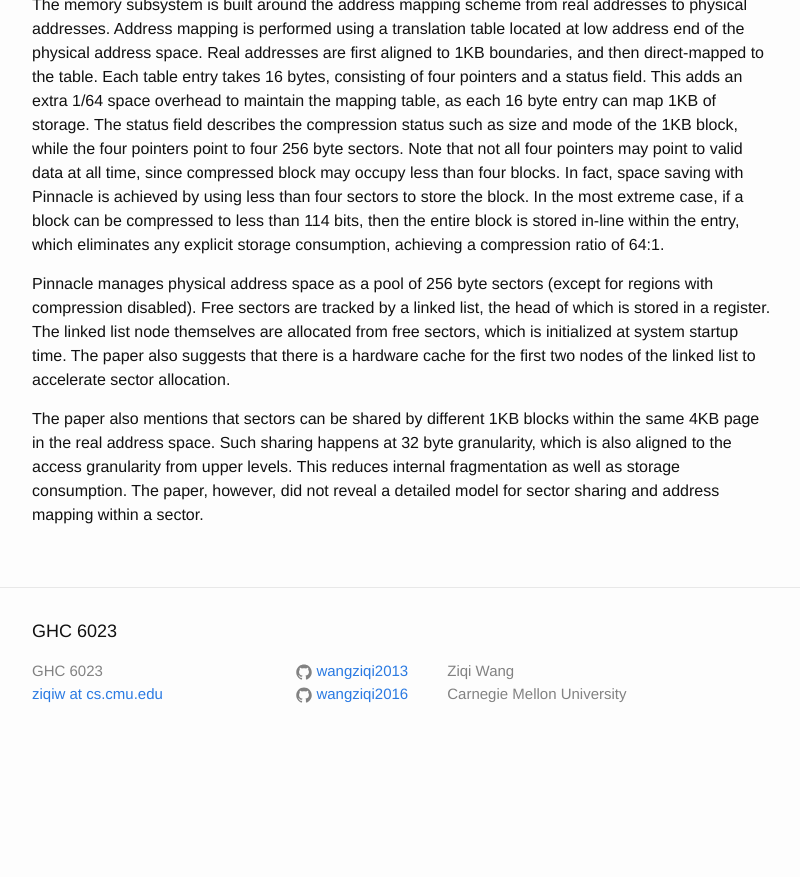
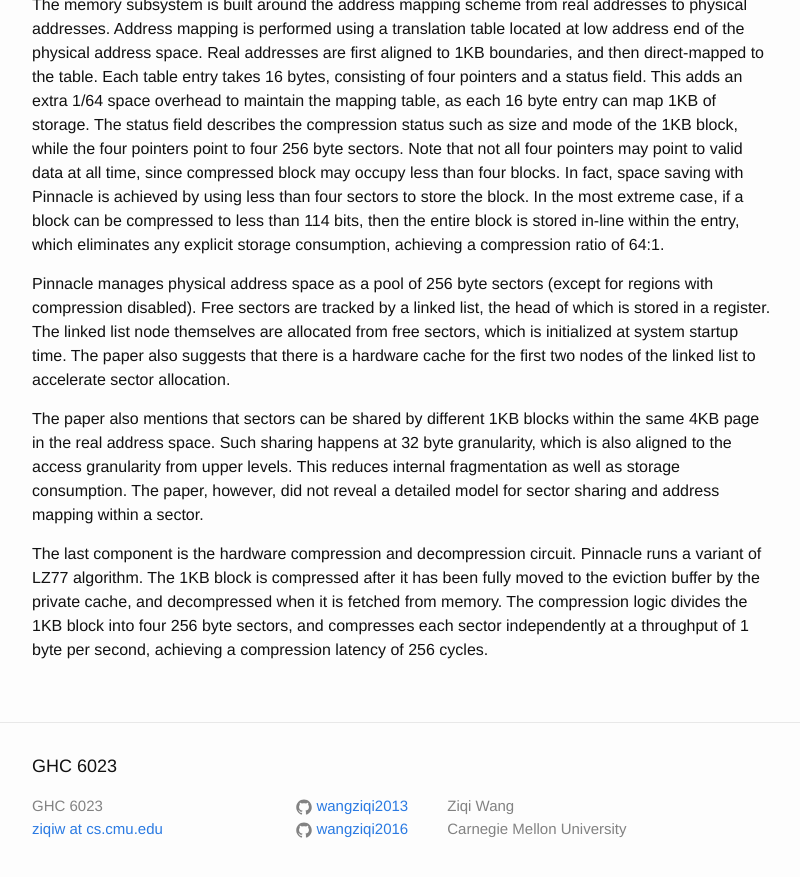
Before and after one commit to wangziqi2013/wangziqi2013.github.io, a Jekyll site: the page built from _posts/2020-06-01-pinnacle.markdown, in a window 1280 px wide and 900 px high, scrolled down 1876 px. Shown: the top 877 px of the window, without its empty margins (238-1038 px from the left). Built offline with Jekyll 4.4.1, drawn with Linux system fonts in a browser that asks for light colours; before the commit the page ends 2641 px from its top, so only the background shows below that.

Commit message:
Adding circuit

```diff
--- a/_posts/2020-06-01-pinnacle.markdown
+++ b/_posts/2020-06-01-pinnacle.markdown
@@ -89,3 +89,8 @@ The paper also mentions that sectors can be shared by different 1KB blocks withi
 address space. Such sharing happens at 32 byte granularity, which is also aligned to the access granularity from upper
 levels. This reduces internal fragmentation as well as storage consumption. The paper, however, did not reveal
 a detailed model for sector sharing and address mapping within a sector.
+
+The last component is the hardware compression and decompression circuit. Pinnacle runs a variant of LZ77 algorithm.
+The 1KB block is compressed after it has been fully moved to the eviction buffer by the private cache, and decompressed
+when it is fetched from memory. The compression logic divides the 1KB block into four 256 byte sectors, and compresses
+each sector independently at a throughput of 1 byte per second, achieving a compression latency of 256 cycles.
```
